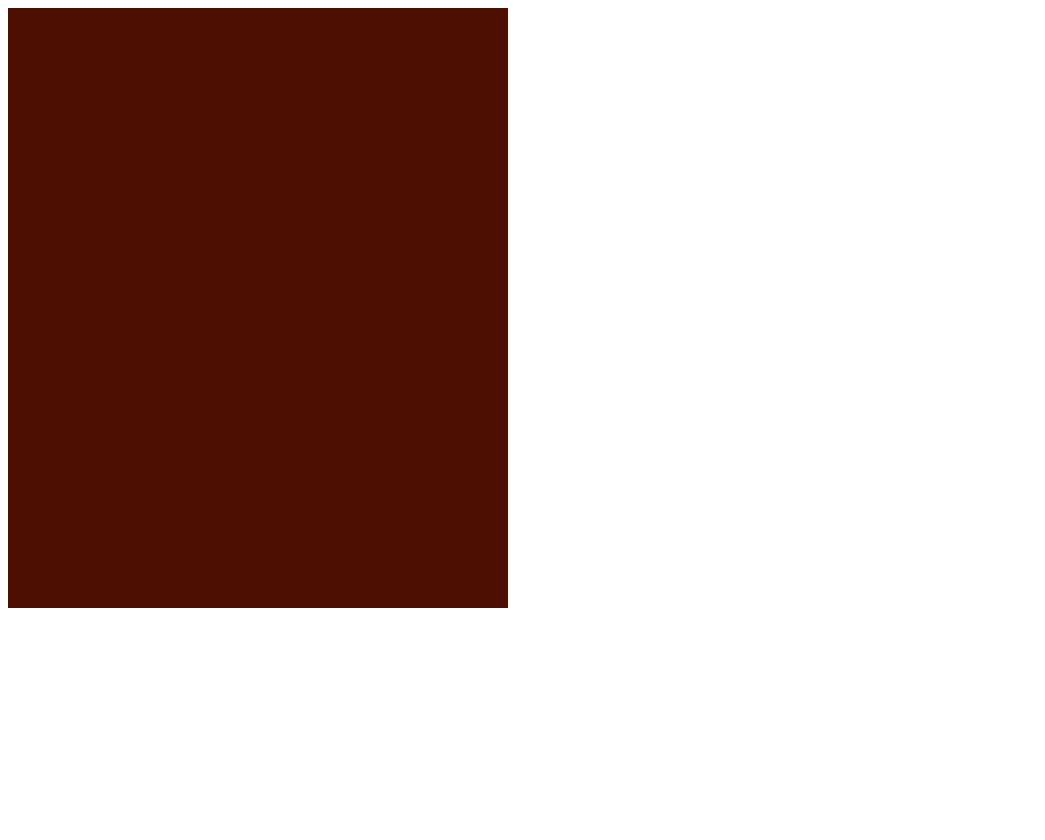
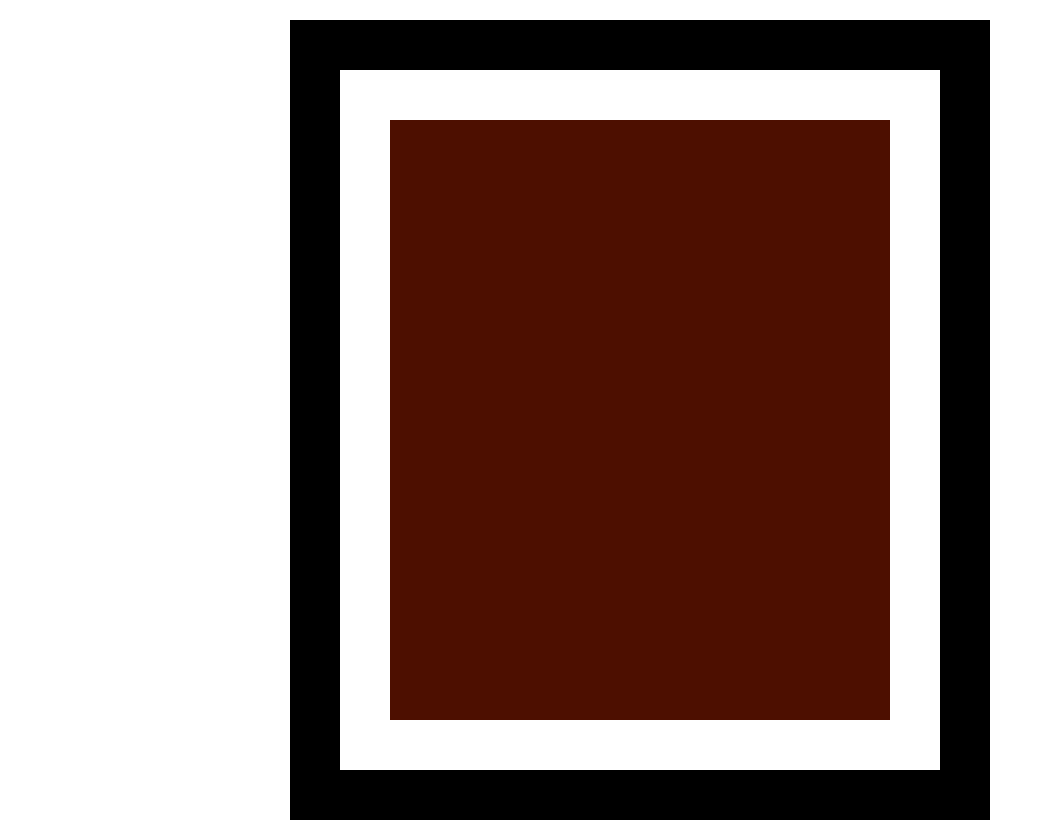
Before and after one commit to ThepapuCrusader/FREECODECAMP__CSSMODELBOX, a plain HTML site: page index.html in a window 1280 px wide. Shown: the whole page, without its empty margins (0-1045 px from the left). Before the commit the page ends 800 px from the top, so only its background shows below. Drawn offline with Linux system fonts and the light colour scheme.

Commit message:
Update styles.css

```diff
--- a/styles.css
+++ b/styles.css
@@ -3,3 +3,10 @@
   height: 600px;
   background-color: #4d0f00;
 }
+
+.frame {
+  width: 500px;
+  padding: 50px;
+  margin: 20px auto;
+  border: black solid 50px;
+}
```
